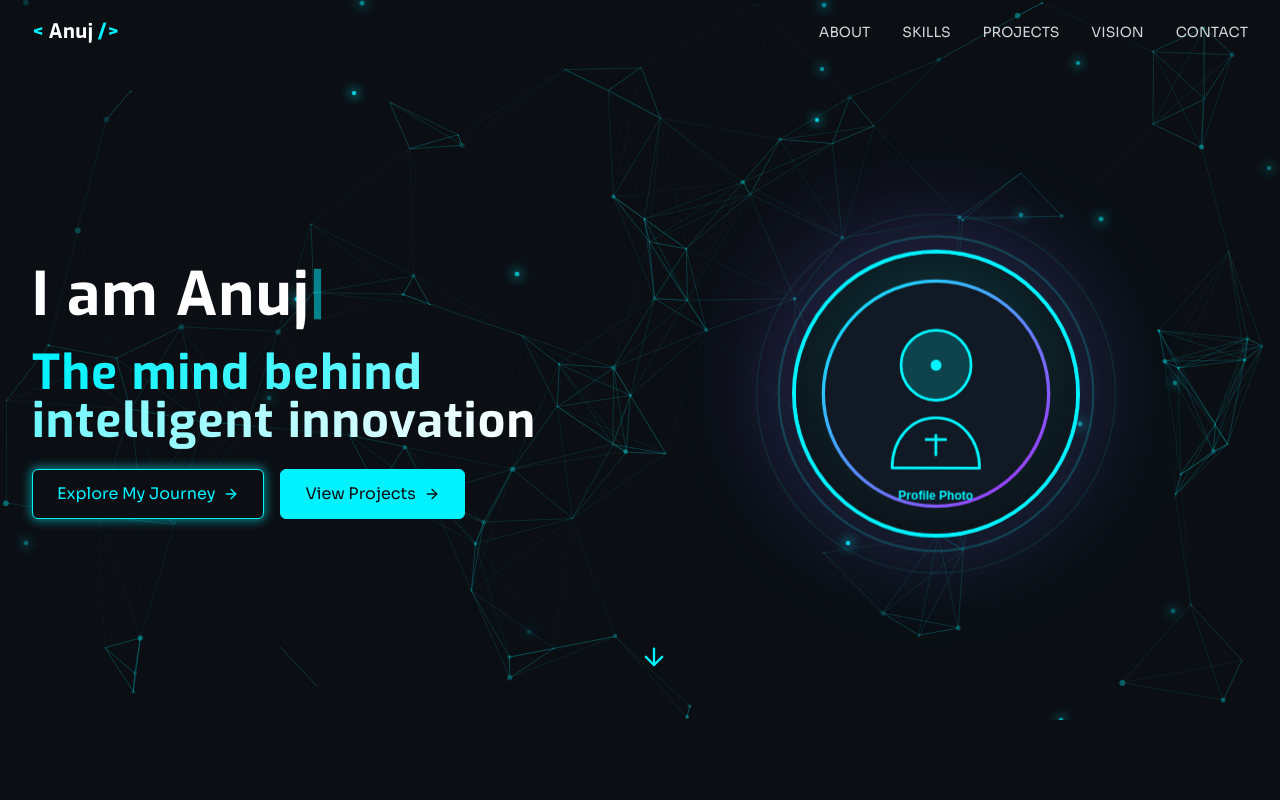
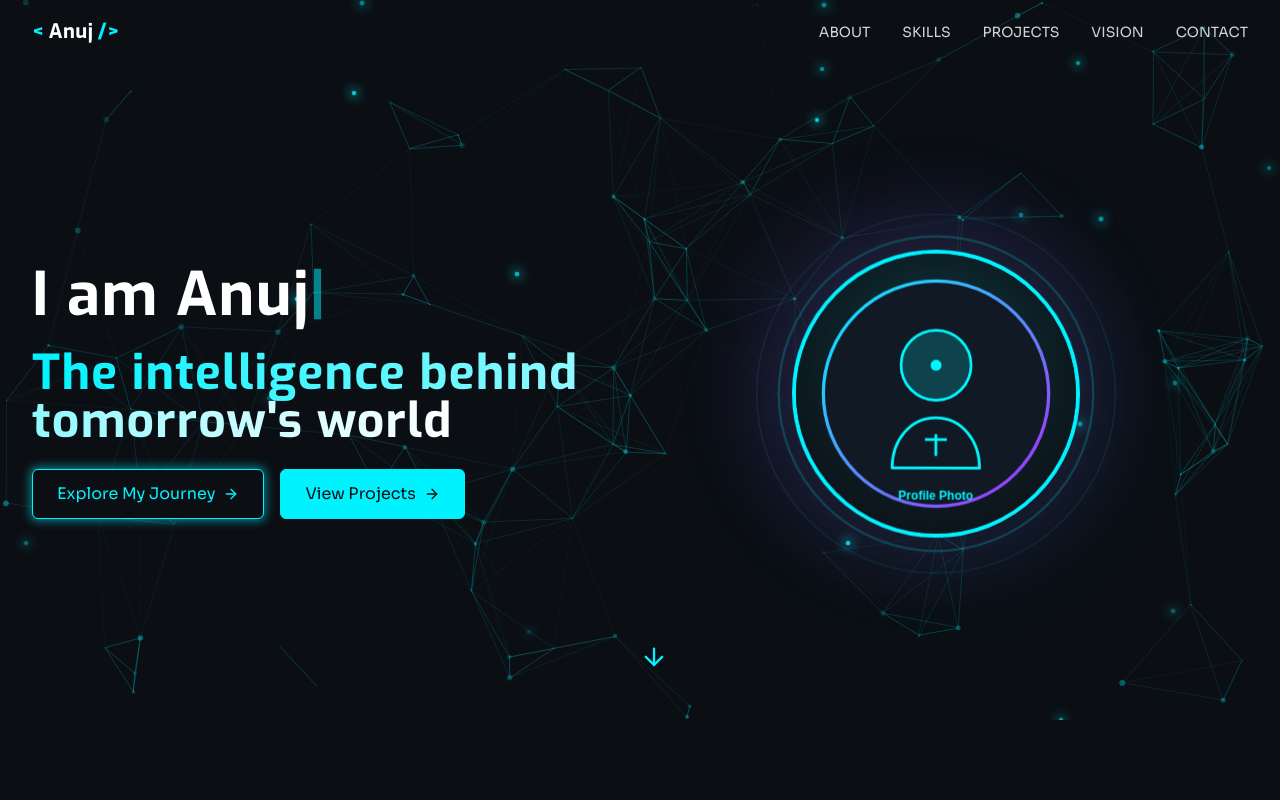
Before and after one commit to AnujRor/anuj-portfolio, a React (Vite) app: page / in a window 1280 px wide. Shown: the top 800 px of the page. Built offline with nearby package versions, Linux system fonts and the light colour scheme.

Commit message:
Update hero headline line

```diff
--- a/src/data.js
+++ b/src/data.js
@@ -2,7 +2,7 @@ export const PROFILE = {
   name: 'Anuj',
   title: 'Anuj | AI Entrepreneur',
   heroType: 'I am Anuj',
-  headline: 'The mind behind intelligent innovation',
+  headline: 'The intelligence behind tomorrow\'s world',
   dreamer: '19-year-old Dreamer & Builder',
   from: 'from Harsola, Haryana',
   location: 'Harsola, Kaithal, Haryana, India',
```
